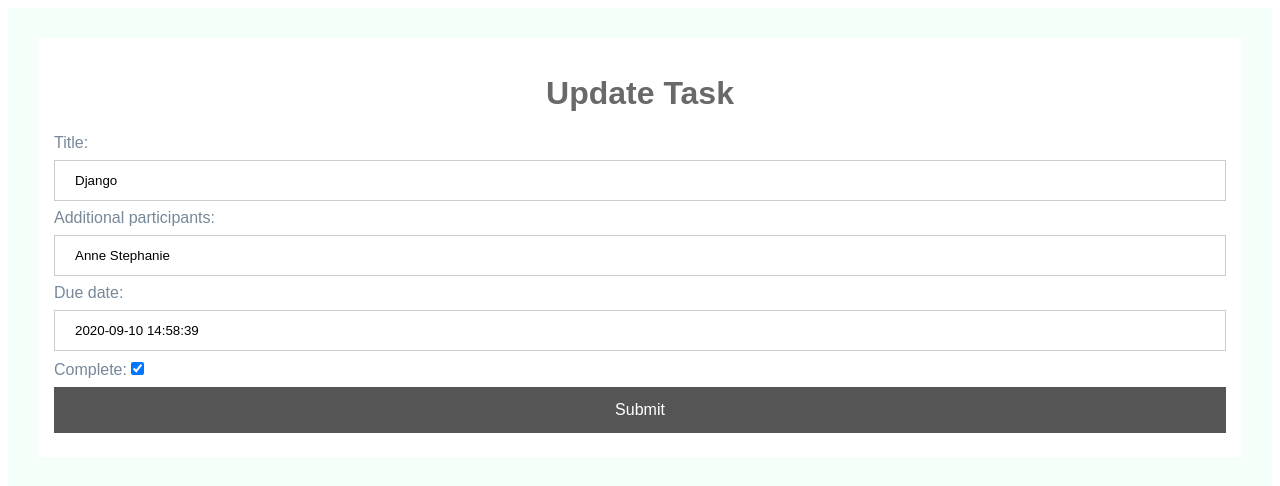
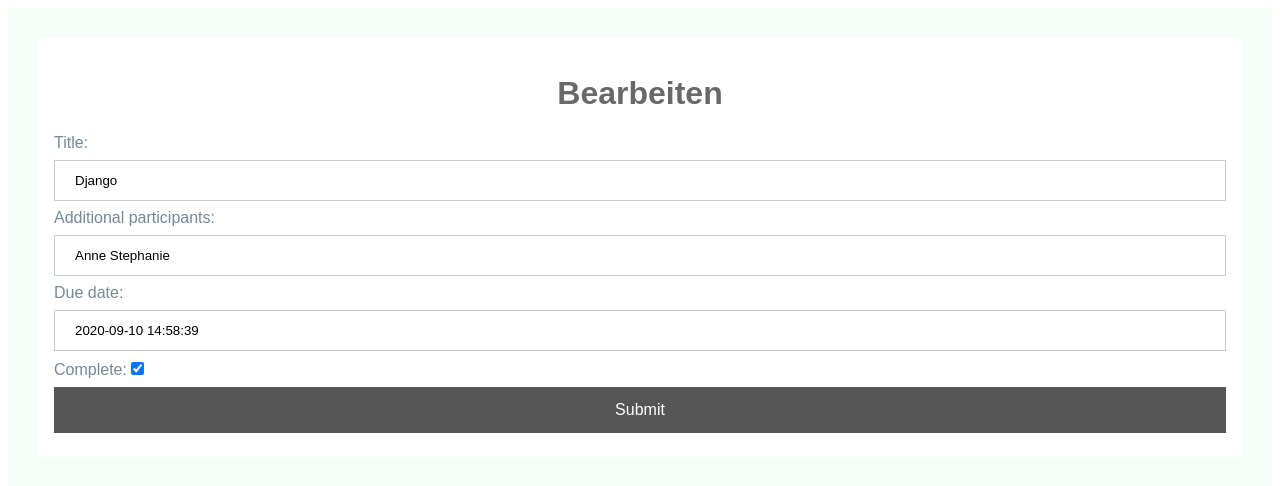
Before and after one commit to htvthi/taskmaster_final, a Django app: page /update/1/ in a window 1280 px wide. Shown: the top 486 px of the page. Run offline with Django 3.2, Linux system fonts and the light colour scheme; data comes from the database, SQL or seed files in the repository.

Commit message:
fe update

```diff
--- a/tasks/templates/tasks/untitled.html
+++ b/tasks/templates/tasks/untitled.html
@@ -102,7 +102,7 @@
         <span>{{task}}</span>
         {% endif %}
 
-        <a class="button" href="{% url 'update' task.id %}">Update</a>
+        <a class="button" href="{% url 'update' task.id %}">Bearbeiten</a>
         <a class="button" href="{% url 'delete' task.id %}">Löschen</a>
 
     </div>
--- a/tasks/templates/tasks/update.html
+++ b/tasks/templates/tasks/update.html
@@ -47,6 +47,7 @@
         label{
             font-family: Arial;
             color: #778899;
+        }
     </style>
 </head>
 <body>
@@ -55,7 +56,7 @@
 
 <form method="POST" actions="">
     <div class="container">
-        <h1>Update Task</h1>
+        <h1>Bearbeiten</h1>
         {% csrf_token %}
         {{form}}
         <input type="submit" class="log-button" name="Update Task">
```
